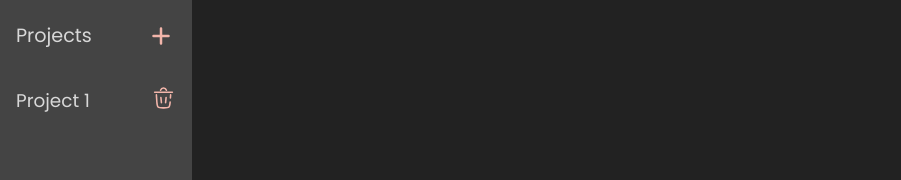
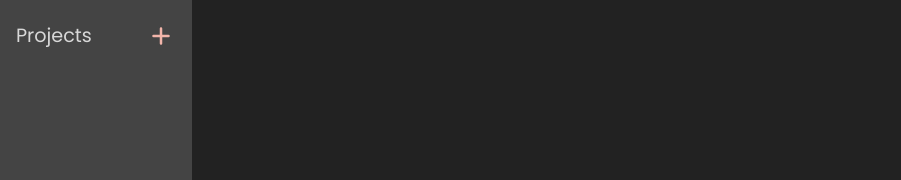
Before and after one commit to AndrewC145/To-Do-List, a website built with webpack: page dist/index.html in a window 1280 px wide. Shown: the part 321-501 px from the top of the page, without its empty margins (0-901 px from the left). Built offline with nearby package versions, Linux system fonts and the light colour scheme; files whose address does not match are found by name.

Commit message:
Removed Template Project HTML

```diff
--- a/dist/index.html
+++ b/dist/index.html
@@ -52,14 +52,6 @@
           <p>Projects</p>
           <button class="add-project"><img src="svg/plus-svgrepo-com.svg"></button>
         </div>
-        <div class="project">
-          <button class="project-button">Project 1</button>
-          <div class="project-icons">
-            <button class="delete-project">
-              <img src="svg/trash-bin-minimalistic-svgrepo-com.svg" class="delete-project">
-            </button>
-          </div>
-        </div>
       </div>
     </nav>
     <div class="main-container">
```
